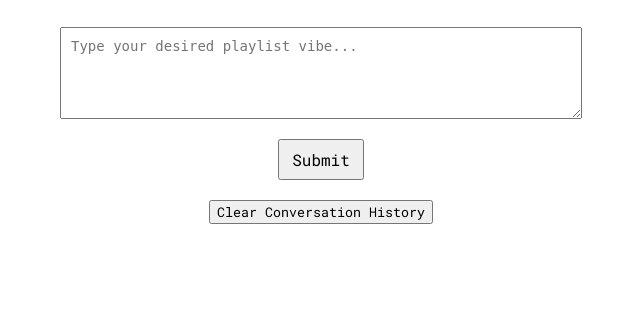
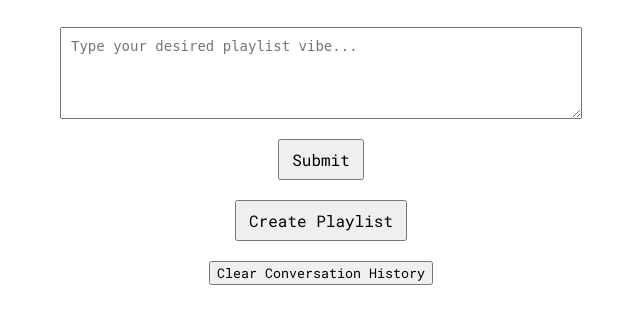
Before and after one commit to jakkut/jukebot, a Flask app: page / in a window 1280 px wide. Shown: the part 244-568 px from the top of the page, without its empty margins (319-959 px from the left). Run offline with Flask 3, Linux system fonts and the light colour scheme; a user stored in the database is signed in.

Commit message:
integration!

```diff
--- a/client/static/css/index.css
+++ b/client/static/css/index.css
@@ -23,7 +23,7 @@
     word-wrap: break-word;
 }
 
-#submitBtn {
+#submitBtn, #createBtn {
     text-align: center;
     padding: 8px 12px;
     font-size: 16px;
--- a/client/static/js/index.js
+++ b/client/static/js/index.js
@@ -82,9 +82,36 @@ document.addEventListener("DOMContentLoaded", function () {
             });
     });
 
+    // Click create button
+    createBtn.addEventListener("click", function () {
+      output.innerText = "Creating your playlist!";
+      document.querySelector(".loading-spinner").style.display = "block";
+
+      fetch('/create_playlist', { method: 'POST' })
+        .then(response => response.json())
+        .then(data => {
+          // Check if we need to prompt for authorization
+          if (data.requires_auth) {
+            // Open the Spotify auth window if no active authorization
+            document.querySelector(".loading-spinner").style.display = "none";
+            output.innerHTML = "I'll need access to your Spotify account first! Please authenticate in the new tab. \n Don't worry -- I'll remember what we've come up with, so once you've authenticated just come back to this page and click on \"Create Playlist\" again!";
+            window.open('/spotify_auth', '_blank', 'width=600,height=700');
+
+          } else if (data.playlist_link) {
+            // If the playlist was created directly, display the link
+            output.innerHTML = `Your playlist, <a href="${data.playlist_link}" target="_blank">${data.playlist_title}</a> is ready!`;
+            document.querySelector(".loading-spinner").style.display = "none";
+          }
+        })
+        .catch(error => {
+          console.error('Error:', error);
+          document.querySelector(".loading-spinner").style.display = "none";
+          output.innerText = 'An error occurred while creating the playlist.';
+        });
+    });
+
     window.addEventListener("beforeunload", function (event) {
       fetch("/reset", { method: "POST" })
     });
 
-
 });
--- a/client/templates/index.html
+++ b/client/templates/index.html
@@ -27,6 +27,7 @@
         <p>Afterwards, let me know if you'd like to make any changes, or click "Clear Conversation History" to start the chat over.</p>
         <textarea id="mainTextBox" placeholder="Type your desired playlist vibe..."></textarea>
         <button id="submitBtn">Submit</button>
+        <button id="createBtn">Create Playlist</button>
         <button id="clearBtn">Clear Conversation History</button>
 
         <!--Show a loading spinner while waiting for Ollama response-->
```
